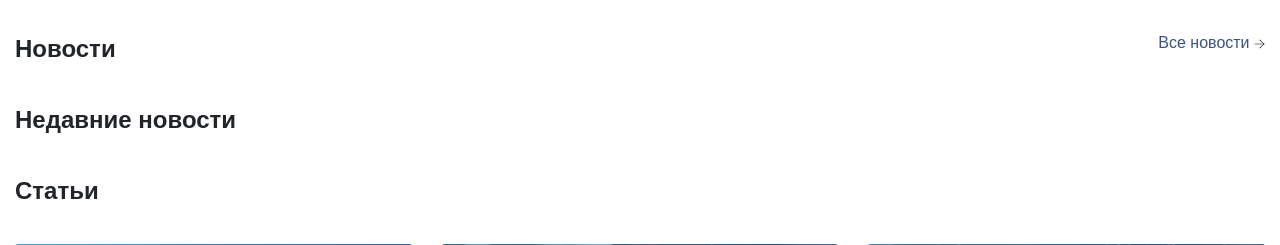
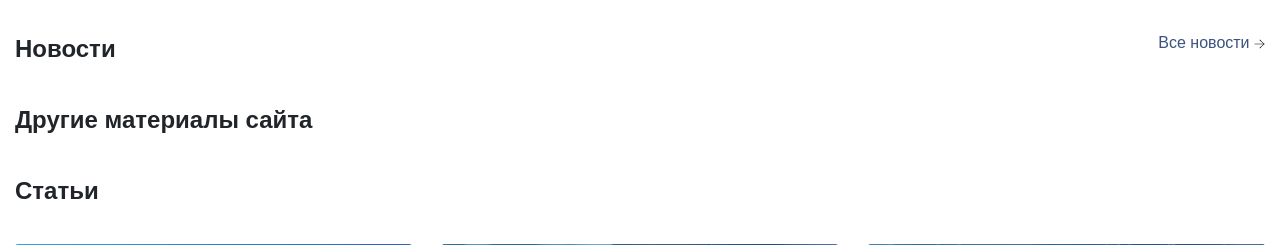
Before and after one commit to testpass1982/naks-surgut-site, a Django app: page / in a window 1280 px wide. Shown: the part 1485-1730 px from the top of the page. Run offline with Django 3.2, Linux system fonts and the light colour scheme; data that the repository does not hold is empty; style sheets or scripts are compiled from the project's sources; some libraries are stand-ins or nearby versions.

Commit message:
some changes

```diff
--- a/mainapp/templates/mainapp/includes/content.html
+++ b/mainapp/templates/mainapp/includes/content.html
@@ -207,7 +207,7 @@
   <div class="container">
     <div class="row">
       <div class="col-lg-4">
-        <p class="recent__news__content">Недавние новости</p>
+        <p class="recent__news__content">Другие материалы сайта</p>
       </div>
     </div>
     <div class="row">
```
